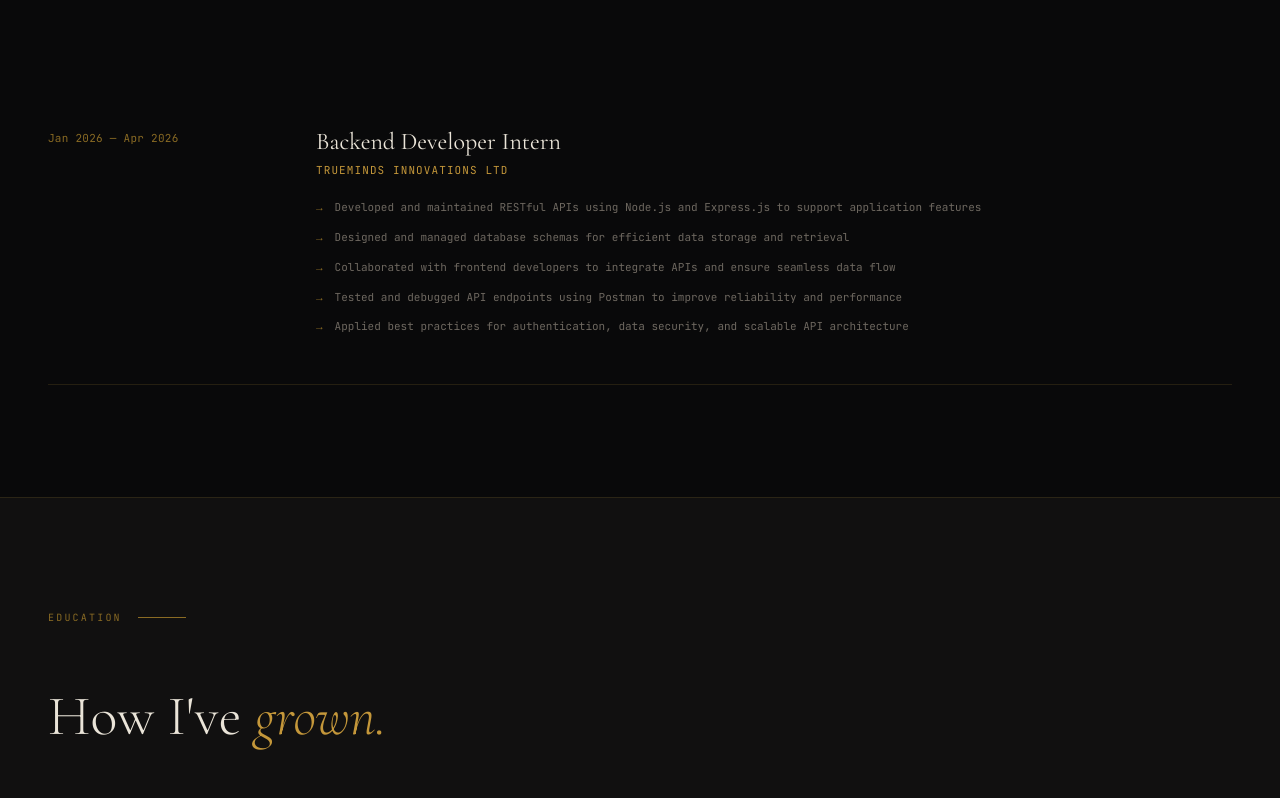
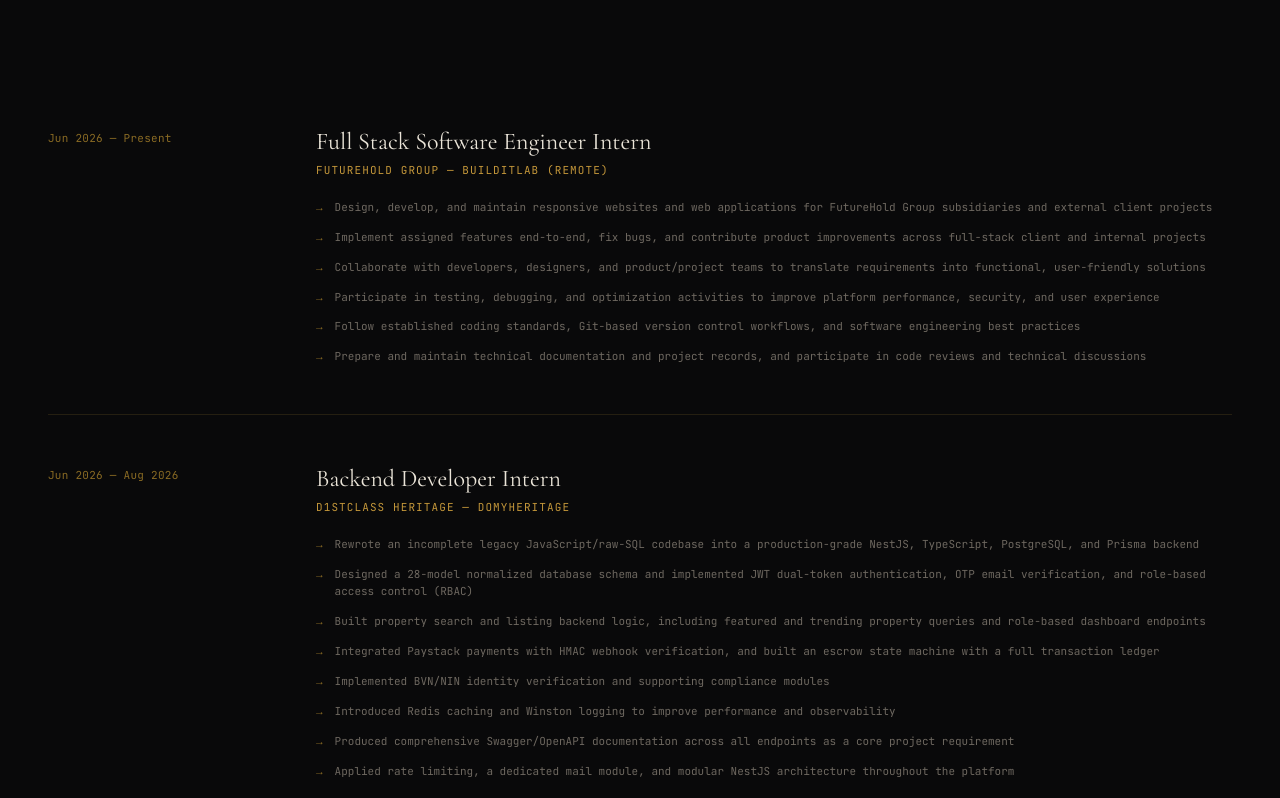
Before and after one commit to michael-lfc/portfolio, a React (Vite) app: page / in a window 1280 px wide. Shown: the part 4962-5760 px from the top of the page. Built offline with nearby package versions, Linux system fonts and the light colour scheme.

Commit message:
update experience

```diff
--- a/src/components/Experience.jsx
+++ b/src/components/Experience.jsx
@@ -1,17 +1,99 @@
+// import { useScrollReveal } from '../hooks/useScrollReveal'
+
+// const bullets = [
+//   'Developed and maintained RESTful APIs using Node.js and Express.js to support application features',
+//   'Designed and managed database schemas for efficient data storage and retrieval',
+//   'Collaborated with frontend developers to integrate APIs and ensure seamless data flow',
+//   'Tested and debugged API endpoints using Postman to improve reliability and performance',
+//   'Applied best practices for authentication, data security, and scalable API architecture',
+// ]
+
+// export default function Experience() {
+//   const labelRef = useScrollReveal()
+//   const headRef  = useScrollReveal()
+//   const itemRef  = useScrollReveal()
+
+//   return (
+//     <section id="experience" className="py-28 px-12 border-t border-gold/15">
+//       <p ref={labelRef} className="reveal text-[10px] tracking-[.22em] uppercase text-gold-dim mb-14 flex items-center gap-4 after:content-[''] after:w-12 after:h-px after:bg-gold-dim">
+//         Experience
+//       </p>
+
+//       <h2 ref={headRef} className="reveal font-serif font-light text-warm leading-tight mb-16" style={{ fontSize: 'clamp(34px, 4.5vw, 56px)' }}>
+//         Where I've <em className="italic text-gold">worked.</em>
+//       </h2>
+
+//       <div
+//         ref={itemRef}
+//         className="reveal grid grid-cols-1 md:grid-cols-[220px_1fr] gap-12 py-12 border-b border-gold/15 relative group"
+//       >
+//         <div className="absolute bottom-[-1px] left-0 w-0 h-px bg-gold group-hover:w-full transition-all duration-500" />
+//         <div className="text-[11px] text-gold-dim tracking-wide pt-1">Jan 2026 — Apr 2026</div>
+//         <div>
+//           <h3 className="font-serif text-2xl font-normal text-warm mb-1">Backend Developer Intern</h3>
+//           <p className="text-[11px] text-gold tracking-widest uppercase mb-5">Trueminds Innovations Ltd</p>
+//           <div className="space-y-3">
+//             {bullets.map((b, i) => (
+//               <div key={i} className="flex items-baseline gap-3 text-[11px] text-muted leading-relaxed">
+//                 <span className="text-gold-dim flex-shrink-0">→</span>
+//                 {b}
+//               </div>
+//             ))}
+//           </div>
+//         </div>
+//       </div>
+//     </section>
+//   )
+// }
+
 import { useScrollReveal } from '../hooks/useScrollReveal'
 
-const bullets = [
+const experiences = [
+  {
+    period: 'Jun 2026 — Present',
+    role: 'Full Stack Software Engineer Intern',
+    company: 'FutureHold Group — BuildITLab (Remote)',
+    bullets: [
+      'Design, develop, and maintain responsive websites and web applications for FutureHold Group subsidiaries and external client projects',
+      'Implement assigned features end-to-end, fix bugs, and contribute product improvements across full-stack client and internal projects',
+      'Collaborate with developers, designers, and product/project teams to translate requirements into functional, user-friendly solutions',
+      'Participate in testing, debugging, and optimization activities to improve platform performance, security, and user experience',
+      'Follow established coding standards, Git-based version control workflows, and software engineering best practices',
+      'Prepare and maintain technical documentation and project records, and participate in code reviews and technical discussions',
+    ],
+  },
+  {
+    period: 'Jun 2026 — Aug 2026',
+    role: 'Backend Developer Intern',
+    company: 'D1stclass Heritage — DomyHeritage',
+    bullets: [
+      'Rewrote an incomplete legacy JavaScript/raw-SQL codebase into a production-grade NestJS, TypeScript, PostgreSQL, and Prisma backend',
+      'Designed a 28-model normalized database schema and implemented JWT dual-token authentication, OTP email verification, and role-based access control (RBAC)',
+      'Built property search and listing backend logic, including featured and trending property queries and role-based dashboard endpoints',
+      'Integrated Paystack payments with HMAC webhook verification, and built an escrow state machine with a full transaction ledger',
+      'Implemented BVN/NIN identity verification and supporting compliance modules',
+      'Introduced Redis caching and Winston logging to improve performance and observability',
+      'Produced comprehensive Swagger/OpenAPI documentation across all endpoints as a core project requirement',
+      'Applied rate limiting, a dedicated mail module, and modular NestJS architecture throughout the platform',
+    ],
+  },
+  {
+    period: 'Jan 2026 — Apr 2026',
+    role: 'Backend Developer Intern',
+    company: 'Trueminds Innovations Ltd',
+    bullets: [
       'Developed and maintained RESTful APIs using Node.js and Express.js to support application features',
       'Designed and managed database schemas for efficient data storage and retrieval',
       'Collaborated with frontend developers to integrate APIs and ensure seamless data flow',
       'Tested and debugged API endpoints using Postman to improve reliability and performance',
       'Applied best practices for authentication, data security, and scalable API architecture',
+    ],
+  },
 ]
 
 export default function Experience() {
   const labelRef = useScrollReveal()
   const headRef  = useScrollReveal()
-  const itemRef  = useScrollReveal()
 
   return (
     <section id="experience" className="py-28 px-12 border-t border-gold/15">
@@ -23,17 +105,30 @@
         Where I've <em className="italic text-gold">worked.</em>
       </h2>
 
+      <div>
+        {experiences.map((exp) => (
+          <ExperienceItem key={exp.company} exp={exp} />
+        ))}
+      </div>
+    </section>
+  )
+}
+
+function ExperienceItem({ exp }) {
+  const ref = useScrollReveal()
+
+  return (
     <div
-        ref={itemRef}
+      ref={ref}
       className="reveal grid grid-cols-1 md:grid-cols-[220px_1fr] gap-12 py-12 border-b border-gold/15 relative group"
     >
       <div className="absolute bottom-[-1px] left-0 w-0 h-px bg-gold group-hover:w-full transition-all duration-500" />
-        <div className="text-[11px] text-gold-dim tracking-wide pt-1">Jan 2026 — Apr 2026</div>
+      <div className="text-[11px] text-gold-dim tracking-wide pt-1">{exp.period}</div>
       <div>
-          <h3 className="font-serif text-2xl font-normal text-warm mb-1">Backend Developer Intern</h3>
-          <p className="text-[11px] text-gold tracking-widest uppercase mb-5">Trueminds Innovations Ltd</p>
+        <h3 className="font-serif text-2xl font-normal text-warm mb-1">{exp.role}</h3>
+        <p className="text-[11px] text-gold tracking-widest uppercase mb-5">{exp.company}</p>
         <div className="space-y-3">
-            {bullets.map((b, i) => (
+          {exp.bullets.map((b, i) => (
             <div key={i} className="flex items-baseline gap-3 text-[11px] text-muted leading-relaxed">
               <span className="text-gold-dim flex-shrink-0">→</span>
               {b}
@@ -42,6 +137,5 @@
         </div>
       </div>
     </div>
-    </section>
   )
 }
```
Lines whose indentation alone changed are shown as unchanged.
